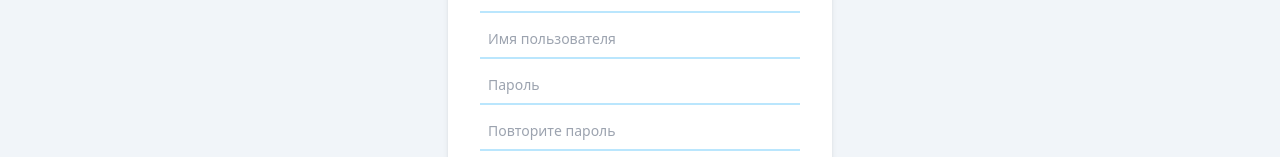
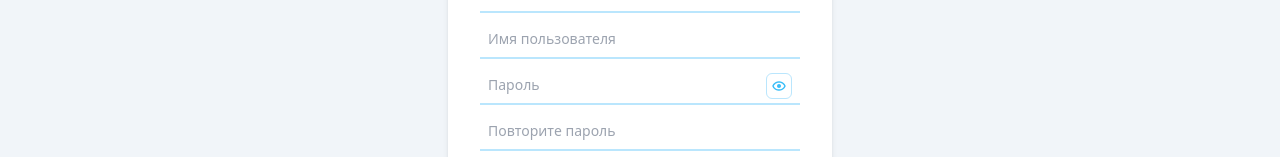
Before and after one commit to ScRoLiS/bookstore, a React (Create React App) app: page /user/registration in a window 1280 px wide. Shown: the part 216-373 px from the top of the page. Built offline with nearby package versions, Linux system fonts and the light colour scheme.

Commit message:
add: show password switcher

```diff
--- a/src/routes/Registration.js
+++ b/src/routes/Registration.js
@@ -1,4 +1,5 @@
 import React, { useState } from 'react'
+import { BiShow } from 'react-icons/bi'
 import { useDispatch, useSelector } from 'react-redux'
 import { Link, Navigate, useNavigate } from 'react-router-dom'
 import { Button, Input, Spinner } from '../components'
@@ -14,6 +15,7 @@ const Registration = () => {
   const dispatch = useDispatch()
   const navigate = useNavigate()
 
+  const [showPass, setShowPass] = useState(false)
   const [isLoading, setLoading] = useState(false)
   const [email, handleEmail] = useInput('')
   const [username, handleUsername] = useInput('')
@@ -51,6 +53,11 @@ const Registration = () => {
       })
   }
 
+  const switchPassword = (e) => {
+    e.preventDefault()
+    setShowPass(state => !state)
+  }
+
   if (isAuth)
     return <Navigate to="/user/profile" />
 
@@ -61,8 +68,16 @@ const Registration = () => {
         <span className="text-xl">Регистрация</span>
         <Input value={email} onChange={handleEmail} placeholder="Email" type="email" />
         <Input value={username} onChange={handleUsername} placeholder="Имя пользователя" type="text" />
-        <Input value={password} onChange={handlePassword} placeholder="Пароль" type="password" />
-        <Input value={passwordRepeat} onChange={handlePasswordRepeat} placeholder="Повторите пароль" type="password" />
+        <div className="w-full relative">
+          <Input value={password} onChange={handlePassword} placeholder="Пароль" type={`${showPass ? 'text' : 'password'}`} />
+          <button
+            onClick={switchPassword}
+            className={`mr-2 p-1 absolute right-0 top-1/2 -translate-y-1/2 border border-sky-200 rounded-md ${showPass ? 'bg-sky-400' : ''}`}
+          >
+            <BiShow className={`${showPass ? 'text-white' : 'text-sky-400'}`} />
+          </button>
+        </div>
+        <Input value={passwordRepeat} onChange={handlePasswordRepeat} placeholder="Повторите пароль" type={`${showPass ? 'text' : 'password'}`} />
         <Button submit={true} disabled={isLoading} onClick={handleRegister} className="w-full mt-2">{isLoading ? <Spinner type="small" /> : 'Зарегистрироваться'}</Button>
         <div className="text-sm flex gap-1 flex-wrap justify-center">
           <span>Есть аккаунт?</span> <Link className="link" to="/user/login">Войти</Link>
```
